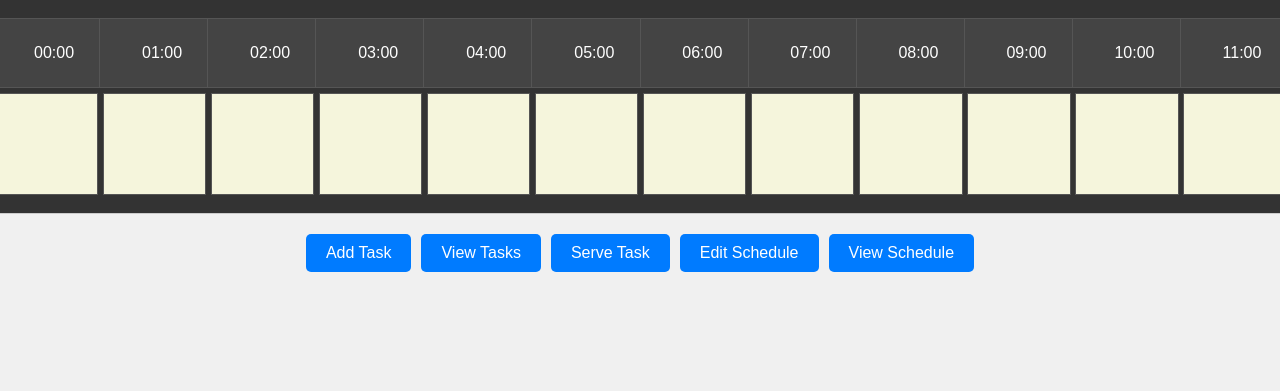
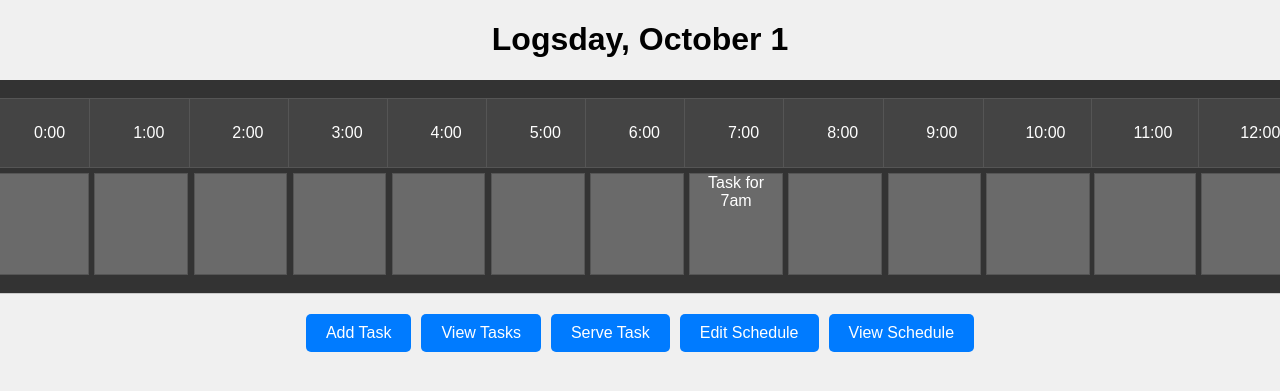
Before and after one commit to ChicoState/DynamicScheduler, a Flask app: page /dayView?dayNum=1 in a window 1280 px wide. Shown: the top 391 px of the page. Run offline with Flask 3, Linux system fonts and the light colour scheme; some libraries are stand-ins or nearby versions.

Commit message:
can display tasks; template improvements; a doc is added

```diff
--- a/app/app.py
+++ b/app/app.py
@@ -1,4 +1,4 @@
-from flask import Flask, render_template, request
+from flask import Flask, render_template, request, redirect, url_for
 from pymongo import MongoClient
 import os
 
@@ -8,33 +8,46 @@ MONGO_URI = os.getenv('MONGO_URI')
 client = MongoClient(MONGO_URI)
 db = client.mydatabase
 
+# a web page for viewing a month
 @app.route('/', methods=['POST','GET'])
 def index():
-    # return render_template('add_task.html')
+    # TODO: put in the correct month and day offset/num/last month, etc
     return render_template('calendar.html',
-                           action_name="dayView", first_day_offset=2, num_days=30, month_name="Logsday", last_month_days=31)
+                           action_name='dayView', first_day_offset=2, num_days=31,
+                           month_name='October', last_month_days=30)
 
+# a web page for viewing the tasks for the day
 @app.route('/dayView', methods=['POST','GET'])
 def dayview():
-    return render_template('dayview.html')
+    # TODO: Query what day number and day of the week we chose
+    # TODO: Consider if using request.view_args is better (aka .../dayView/13) (now,  .../dayView?dayNum=13)
+    #       Or maybe storing it locally is better?
+    # TODO: Query all tasks for this day from the database
+    # request.view_args['dayNum']
+    return render_template('dayview.html', day_number=int(request.args['dayNum']), day_name='Logsday', month_name='October',
+                           tasks={7:'Task for 7am'})
 
+# a web page for adding a task
 @app.route('/addTask', methods=['POST','GET'])
 def add_event():
-    if request.method == 'POST':
-        # request.form["ev_name"]/request.form["from_time"]/request.form["to_time"]
-        # can be used to get the name/from_time/to_time of the new event
-        return render_template('calendar.html',
-                                action_name="dayView", first_day_offset=2, num_days=30, month_name="Logsday", last_month_days=31)
-    return render_template('add_task.html')
+    return render_template('add_task.html', day_number=int(request.args['dayNum']), day_name='Logsday', month_name='October')
 
-@app.route('/delete/<taskId>')
-def deleteTask(taskId):
-    mongo.db.tasks.delete_one({'_id': ObjectId(taskId)})
+@app.route('/addTask/newTask', methods=['POST','GET'])
+def receive_task():
+    # request.form["task_name"]/request.form["from_time"]/request.form["to_time"]
+    # can be used to get the name/from_time/to_time of the new event
+    # TODO: ADD A NEW TASK TO THE DATABASE
     return redirect(url_for('index'))
+
+# @app.route('/delete/<taskId>')
+# def deleteTask(taskId):
+#     mongo.db.tasks.delete_one({'_id': ObjectId(taskId)})
+#     return redirect(url_for('index'))
 
 if __name__ == '__main__':
     app.run(host='0.0.0.0', port=5000)
 
+# feel free to delete the following comments - it's from leo's code-snippets starter code - very broken if you ask me
 # _______________________________________________________________________________
 
 # from flask import Flask, render_template, request, redirect, url_for
--- a/app/static/add_task.css
+++ b/app/static/add_task.css
@@ -1,3 +1,3 @@
-.add_event_form {
+.add_task_form {
     background-color: green;
 }
--- a/app/static/css/dayview.css
+++ b/app/static/css/dayview.css
@@ -45,7 +45,7 @@ body {
 .info {
     height: 100px; /* Adjust as needed for the amount of info */
     width: 110%;
-    background-color: #F5F5DC;
+    background-color: #6a6a6a;
     border: 1px solid #555;
     margin-top: 5px;
     /* Shift the info block horizontally to align better with times */
--- a/app/templates/dayview.html
+++ b/app/templates/dayview.html
@@ -1,5 +1,13 @@
 <!DOCTYPE html>
 <html lang="en">
+
+<!-- expect template parameters: day_name, month_name, day_number, tasks -->
+<!-- where:
+- day_name: str - what day of the week it is
+- month_name: str - on which day the first day of the month falls (0 for Sunday, 1 for Monday, etc)
+- day_number: str/int - the day of the month
+- tasks: map<int, string> - all of the tasks that are available for the day -->
+
 <head>
     <meta charset="UTF-8">
     <meta name="viewport" content="width=device-width, initial-scale=1.0">
@@ -8,108 +16,19 @@
 </head>
 
 <body>
+    <h1>{{ day_name }}, {{ month_name }} {{ day_number }}</h1>
     <div class="timeline-container">
         <!-- 24-hour blocks with space for information below each block -->
+        {% for h in range(0, 24) %}
         <div class="hour-block">
-            <div class="hour">00:00</div>
-            <div class="info"></div>
+            <div class="hour">{{ h }}:00</div>
+            <div class="info">{% if h in tasks %} {{ tasks[h] }} {% endif %}</div>
         </div>
-        <div class="hour-block">
-            <div class="hour">01:00</div>
-            <div class="info"></div>
-        </div>
-        <div class="hour-block">
-            <div class="hour">02:00</div>
-            <div class="info"></div>
-        </div>
-        <div class="hour-block">
-            <div class="hour">03:00</div>
-            <div class="info"></div>
-        </div>
-        <div class="hour-block">
-            <div class="hour">04:00</div>
-            <div class="info"></div>
-        </div>
-        <div class="hour-block">
-            <div class="hour">05:00</div>
-            <div class="info"></div>
-        </div>
-        <div class="hour-block">
-            <div class="hour">06:00</div>
-            <div class="info"></div>
-        </div>
-        <div class="hour-block">
-            <div class="hour">07:00</div>
-            <div class="info"></div>
-        </div>
-        <div class="hour-block">
-            <div class="hour">08:00</div>
-            <div class="info"></div>
-        </div>
-        <div class="hour-block">
-            <div class="hour">09:00</div>
-            <div class="info"></div>
-        </div>
-        <div class="hour-block">
-            <div class="hour">10:00</div>
-            <div class="info"></div>
-        </div>
-        <div class="hour-block">
-            <div class="hour">11:00</div>
-            <div class="info"></div>
-        </div>
-        <div class="hour-block">
-            <div class="hour">12:00</div>
-            <div class="info"></div>
-        </div>
-        <div class="hour-block">
-            <div class="hour">13:00</div>
-            <div class="info"></div>
-        </div>
-        <div class="hour-block">
-            <div class="hour">14:00</div>
-            <div class="info"></div>
-        </div>
-        <div class="hour-block">
-            <div class="hour">15:00</div>
-            <div class="info"></div>
-        </div>
-        <div class="hour-block">
-            <div class="hour">16:00</div>
-            <div class="info"></div>
-        </div>
-        <div class="hour-block">
-            <div class="hour">17:00</div>
-            <div class="info"></div>
-        </div>
-        <div class="hour-block">
-            <div class="hour">18:00</div>
-            <div class="info"></div>
-        </div>
-        <div class="hour-block">
-            <div class="hour">19:00</div>
-            <div class="info"></div>
-        </div>
-        <div class="hour-block">
-            <div class="hour">20:00</div>
-            <div class="info"></div>
-        </div>
-        <div class="hour-block">
-            <div class="hour">21:00</div>
-            <div class="info"></div>
-        </div>
-        <div class="hour-block">
-            <div class="hour">22:00</div>
-            <div class="info"></div>
-        </div>
-        <div class="hour-block">
-            <div class="hour">23:00</div>
-            <div class="info"></div>
-        </div>
+        {% endfor %}
     </div>
 
     <div class="button-container">
-        <form action="addTask" method="POST"><button class="action-button">Add Task</button></form>
+        <form action="/addTask?dayNum={{ request.args['dayNum'] }}" method="POST"><button class="action-button">Add Task</button></form>
         <form action="viewTask" method="POST"><button class="action-button">View Tasks</button></form>
         <form action="serveTask" method="POST"><button class="action-button">Serve Task</button></form>
         <form action="editSchedule" method="POST"><button class="action-button">Edit Schedule</button></form>
```
Also changed, not shown: app/templates/add_task.html (+10 -4 lines), app/templates/calendar.html (+8 -8 lines), docs/pages.md (added, +4 -0 lines).
